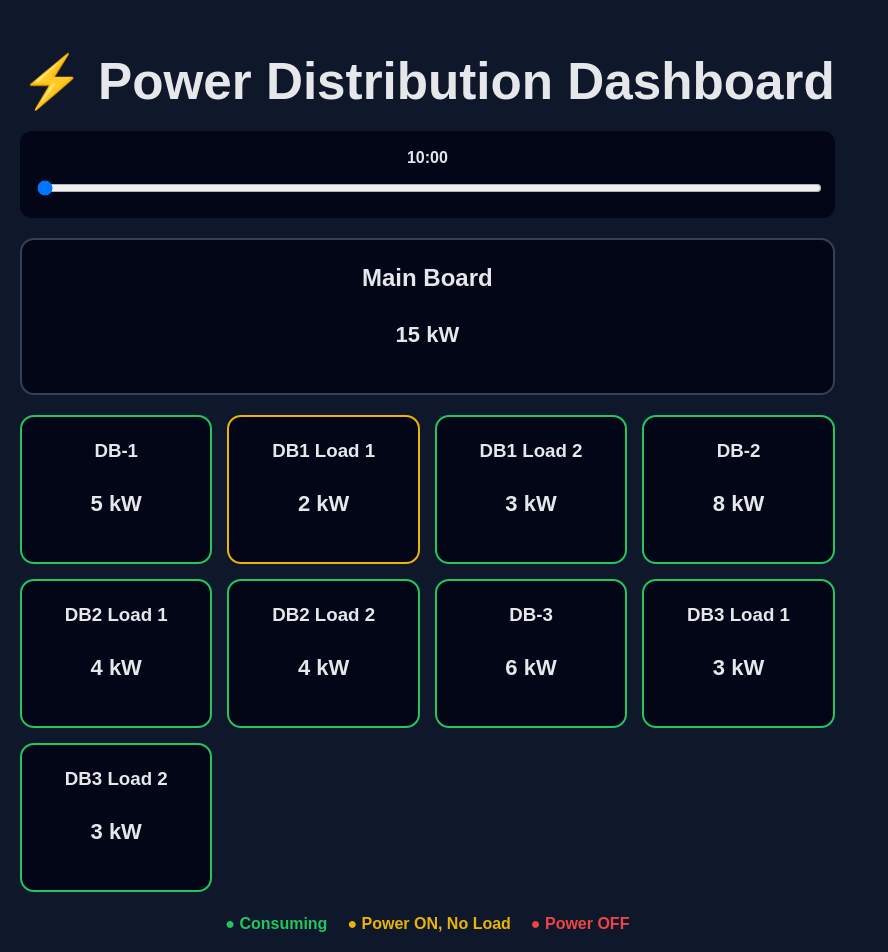
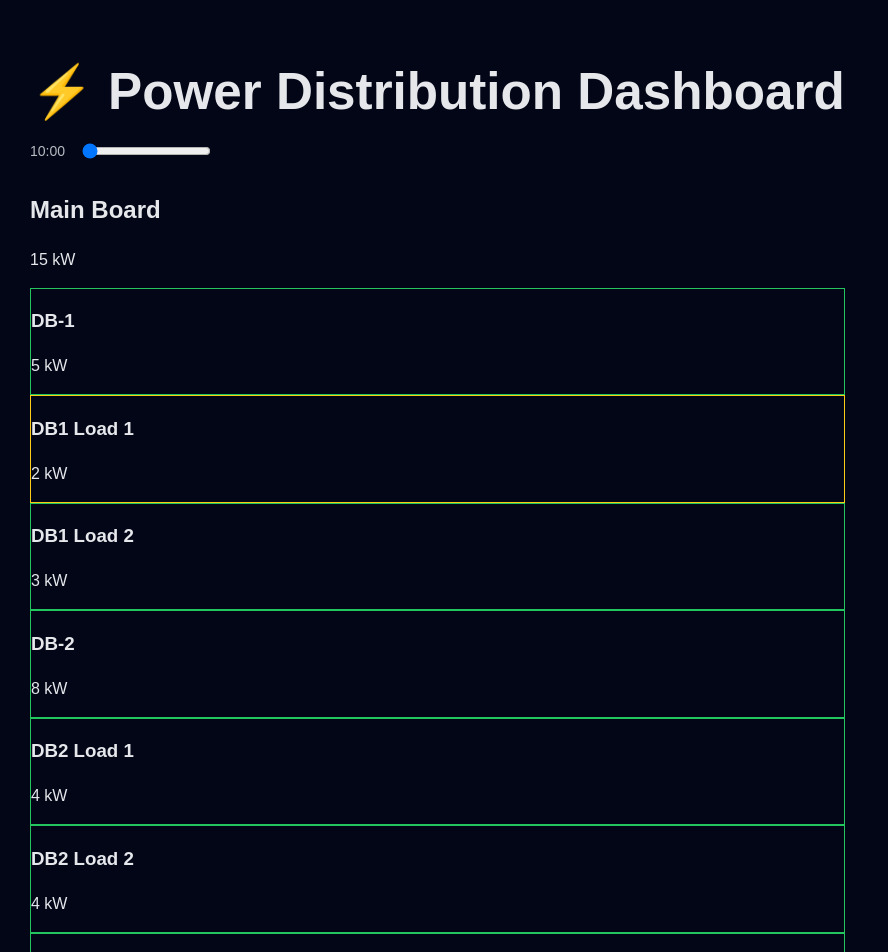
Before and after one commit to SravaniGovindhu/react-vite-starter-sqkx, a React (Vite) app: page / in a window 1280 px wide. Shown: the top 952 px of the page, without its empty margins (0-888 px from the left). Built offline with nearby package versions, Linux system fonts and the light colour scheme.

Commit message:
Update App.css

```diff
--- a/src/App.css
+++ b/src/App.css
@@ -1,101 +1,95 @@
 body {
   margin: 0;
-  background: #0f172a;
+  background: #020617;
+  color: #e5e7eb;
   font-family: Arial, sans-serif;
 }
 
 .app {
-  padding: 20px;
-  color: #e5e7eb;
+  padding: 30px;
 }
 
 h1 {
-  text-align: center;
   margin-bottom: 20px;
 }
 
-/* Timeline */
 .timeline {
-  background: #020617;
-  padding: 15px;
-  border-radius: 12px;
-  margin-bottom: 20px;
-}
-
-.timeline input {
-  width: 100%;
+  display: flex;
+  align-items: center;
+  gap: 15px;
+  margin-bottom: 30px;
 }
 
 .time-label {
-  display: block;
-  text-align: center;
-  font-weight: bold;
-  margin-bottom: 8px;
+  font-size: 14px;
+  opacity: 0.8;
 }
 
-/* Cards */
-.card {
-  background: #020617;
+.main-board {
   padding: 20px;
-  border-radius: 14px;
+  border-radius: 10px;
+  margin-bottom: 30px;
   text-align: center;
-  border: 2px solid #334155;
 }
 
-.card h2,
-.card h3 {
-  margin: 0 0 10px;
+.db-row {
+  display: flex;
+  gap: 20px;
 }
 
-.card p {
-  font-size: 22px;
-  font-weight: bold;
+.db {
+  flex: 1;
+  padding: 15px;
+  border-radius: 10px;
+}
+
+.loads {
+  margin-top: 10px;
+  display: flex;
+  gap: 10px;
+}
+
+.load {
+  flex: 1;
+  padding: 10px;
+  border-radius: 8px;
+  text-align: center;
+  font-size: 13px;
 }
 
 /* Status colors */
 .green {
-  border-color: #22c55e;
+  border: 1px solid #22c55e;
 }
 
 .yellow {
-  border-color: #eab308;
+  border: 1px solid #facc15;
 }
 
 .red {
-  border-color: #ef4444;
-}
-
-/* Main board */
-.main {
-  margin-bottom: 20px;
-}
-
-/* Grid */
-.grid {
-  display: grid;
-  grid-template-columns: repeat(auto-fit, minmax(180px, 1fr));
-  gap: 15px;
+  border: 1px solid #ef4444;
 }
 
 /* Legend */
 .legend {
-  margin-top: 20px;
   display: flex;
   justify-content: center;
-  gap: 20px;
+  gap: 30px;
+  margin-top: 40px;
 }
 
-.legend .green {
-  color: #22c55e;
-  font-weight: 600;
+.legend-item {
+  font-size: 14px;
 }
 
-.legend .yellow {
-  color: #eab308;
-  font-weight: 600;
+.legend-item.consuming {
+  color: #22c55e;
 }
 
-.legend .red {
+.legend-item.on {
+  color: #facc15;
+}
+
+.legend-item.off {
   color: #ef4444;
-  font-weight: 600;
 }
```
